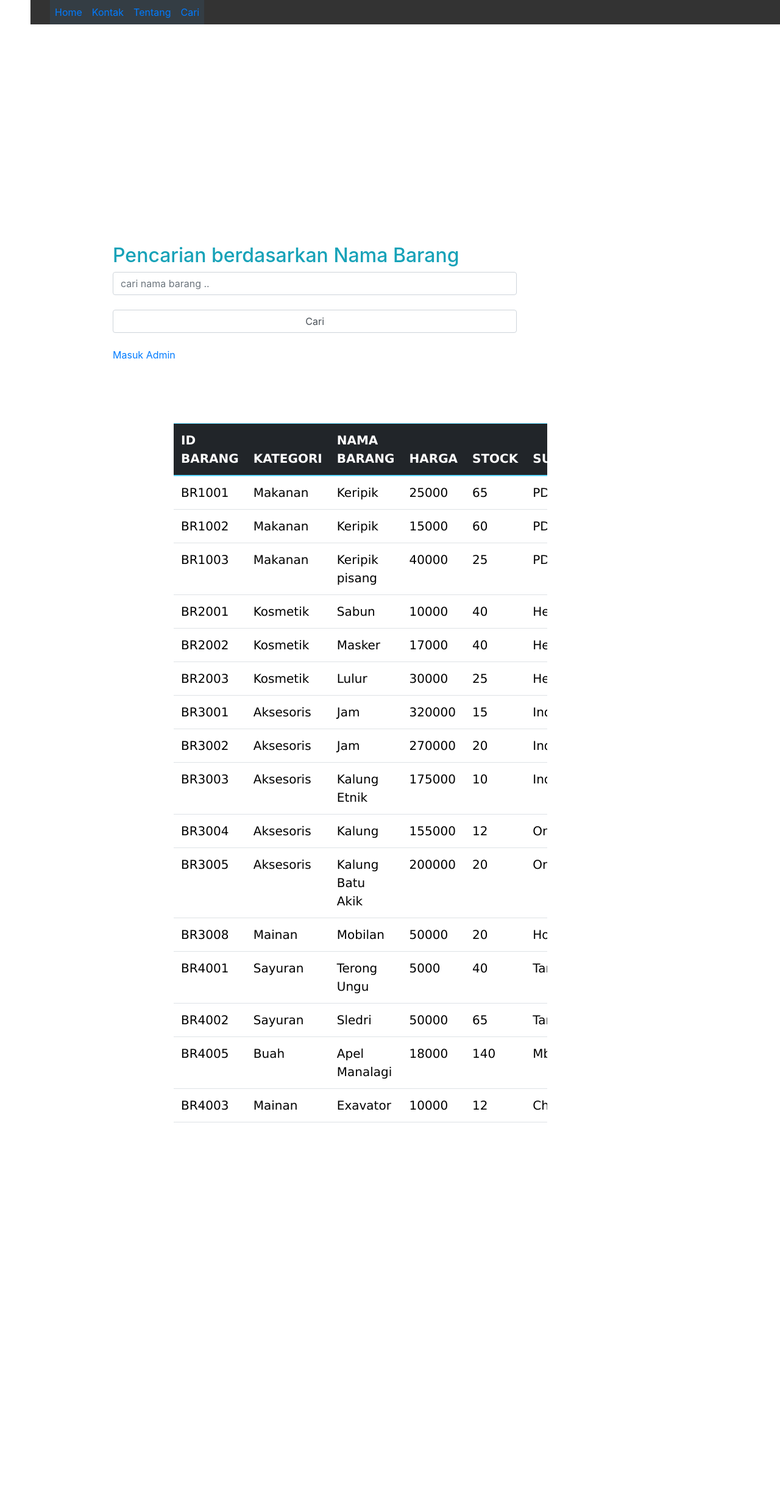
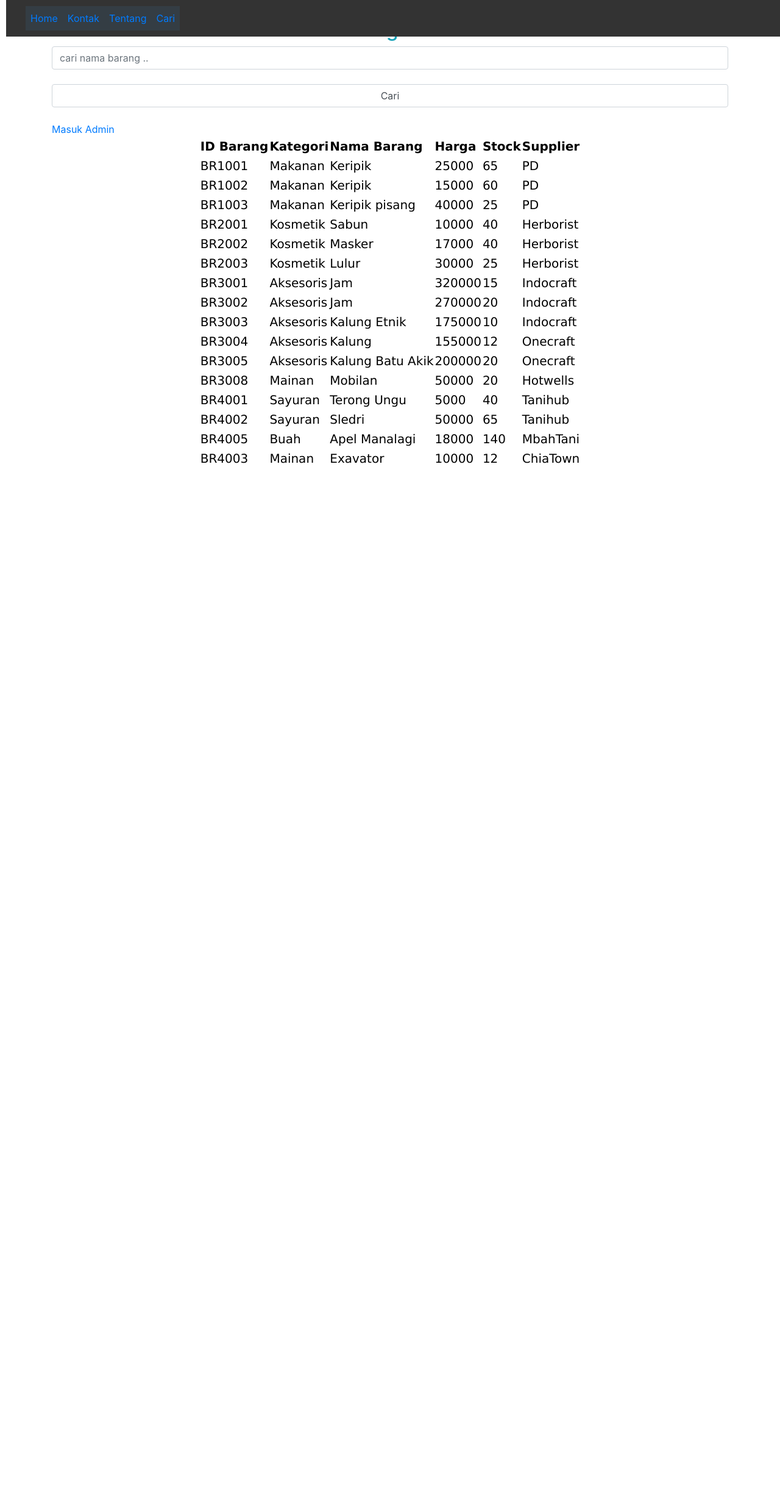
Before and after one commit to joeinus134131/MbahDagang, a PHP site: page /MbahDagang/ in a window 1280 px wide. Shown: the whole page at 61% size. After the commit the page ends 760 px from the top, so only its background shows below. Run offline with PHP 8.4, Linux system fonts and the light colour scheme; data comes from the database, SQL or seed files in the repository; some libraries are stand-ins or nearby versions.

Commit message:
perbaiki view

```diff
--- a/action/add.php
+++ b/action/add.php
@@ -1,7 +1,7 @@
 <html>
 <head>
     <title>Tambah data</title>
-    <link rel="stylesheet" href="action/style.css" >
+    <link rel="stylesheet" href="style.css" >
     <link rel="stylesheet" href="node_modules\bootstrap\dist\css\bootstrap.min.css">
 	<link rel="stylesheet" href="https://maxcdn.bootstrapcdn.com/bootstrap/3.3.7/css/bootstrap-theme.min.css" integrity="sha384-rHyoN1iRsVXV4nD0JutlnGaslCJuC7uwjduW9SVrLvRYooPp2bWYgmgJQIXwl/Sp" crossorigin="   anonymous">
     <link rel="stylesheet" href="https://cdn.jsdelivr.net/npm/bootstrap@4.0.0/dist/css/bootstrap.min.css" integrity="sha384-Gn5384xqQ1aoWXA+058RXPxPg6fy4IWvTNh0E263XmFcJlSAwiGgFAW/dAiS6JXm" crossorigin="anonymous">
@@ -21,7 +21,7 @@
     <br/><br/>
 
     <form action="add.php" method="post" name="form1">
-        <table width="25%">
+        <table width="50%">
             <tr>
                 <td>ID Barang</td>
                 <td><input type="text" name="id_barang"></td>
--- a/action/style.css
+++ b/action/style.css
@@ -14,12 +14,12 @@
     font-size: 30px;
     color: #343d44;
     font-family: "segoe-ui", "open-sans", tahoma, arial;
-    padding: 50px;
-    margin: 50px;
+    padding: 10px;
+    margin: 10px;
     }
 div {
-  padding: 50px;
-  margin: 50px;
+  padding: 10px;
+  margin: 10px;
 }
 table {
     border: #353535;
@@ -40,61 +40,6 @@
   color: rgb(0, 0, 0);
   }
 
-/* Table */
-.data-table {
-  border-collapse: collapse;
-  font-size: 14px;
-  min-width: 537px;
-  }
-
-.data-table th,
-.data-table td {
-  border: 1px solid #e1edff;
-  padding: 7px 17px;
-  }
-.data-table caption {
-  margin: 7px;
-  }
-
-/* Table Header */
-th {
-  background-color: #6b661c;
-  color: rgb(242, 237, 237);
-  border-color: #60daff !important;
-  text-transform: uppercase;
-  }
-
-/* Table Body */
-.data-table tbody td {
-  color: #353535;
-  }
-.data-table tbody td:first-child,
-.data-table tbody td:nth-child(4),
-.data-table tbody td:last-child {
-  text-align: right;
-  }
-
-.data-table tbody tr:nth-child(odd) td {
-  background-color: #f4fbff;
-  }
-  .data-table tbody tr:hover td {
-  background-color: #ffffa2;
-  border-color: #ffff0f;
- }
-
-/* Table Footer */
-.data-table tfoot th {
-    background-color: #e5f5ff;
-    text-align: right;
-    }
-    .data-table tfoot th:first-child {
-    text-align: left;
-    }
-.data-table tbody td:empty {
-  background-color: #ffcccc;
-}
-
-
 li {
   float: left;
 }
@@ -114,8 +59,8 @@
 
 ul {
   list-style-type: none;
-  margin: 0;
-  padding: 0;
+  margin: 0px;
+  padding: 10px;
   overflow: hidden;
   background-color: #333;
   position: fixed;
--- a/index.php
+++ b/index.php
@@ -17,9 +17,6 @@
 </header>
 <body>
 	<div class="container">
-		<div class="row">
-			<div class="col-md-2"></div>
-			<div class="col-md-8">
 		<h2 class="text-info">Pencarian berdasarkan Nama Barang</h2>
 		<form action="" method="POST">
 			<input class="form-control" name="cari" id="cari" type="text" placeholder="cari nama barang .." > <br>
@@ -37,8 +34,7 @@
 			}
 		?>
 		<a href="login.php">Masuk Admin</a>
-				<div class="table-responsive">
-					<table class="table">
+		<table>
 			<thead class="thead-dark">
 				<tr>
 					<th>ID Barang</th>
@@ -64,12 +60,7 @@
 				<td colspan="6"><h3 class="text-danger text-center">Data Tidak Ditemukan</h3></td>
 			</tr>
 			<?php } ?>
-						</tr>
 		</table>
-				</div>
-			</div>
-			<div class="col-md-2"></div>
-		</div>
 	</div>
 </body>
 </html>
--- a/login.php
+++ b/login.php
@@ -1,17 +1,14 @@
 <?php
     include_once("koneksi.php");
-
-    echo("Login Berhasil");
 ?>
 <html>
     <head>
-        <link rel="stylesheet" href="action\style.css" >
+        <link rel="stylesheet" href="action/style.css" >
         <link rel="stylesheet" href="node_modules\bootstrap\dist\css\bootstrap.min.css">
         <link rel="stylesheet" href="https://maxcdn.bootstrapcdn.com/bootstrap/3.3.7/css/bootstrap-theme.min.css" integrity="sha384-rHyoN1iRsVXV4nD0JutlnGaslCJuC7uwjduW9SVrLvRYooPp2bWYgmgJQIXwl/Sp" crossorigin="anonymous">
         <link rel="stylesheet" href="https://cdn.jsdelivr.net/npm/bootstrap@4.0.0/dist/css/bootstrap.min.css" integrity="sha384-Gn5384xqQ1aoWXA+058RXPxPg6fy4IWvTNh0E263XmFcJlSAwiGgFAW/dAiS6JXm" crossorigin="anonymous">
     </head>
     <header>
-    <h1>Halaman login</h1>
         <nav>
             <ul>
                 <li><a href="http://localhost/MbahDagang/index.php">Home</a></li>
```
Lines whose indentation alone changed are shown as unchanged.
